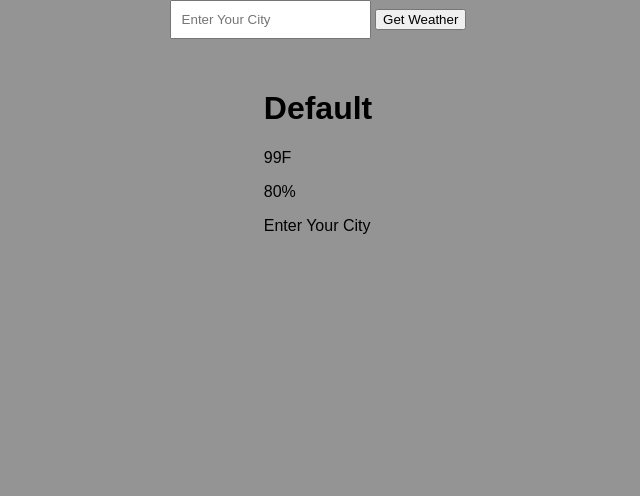
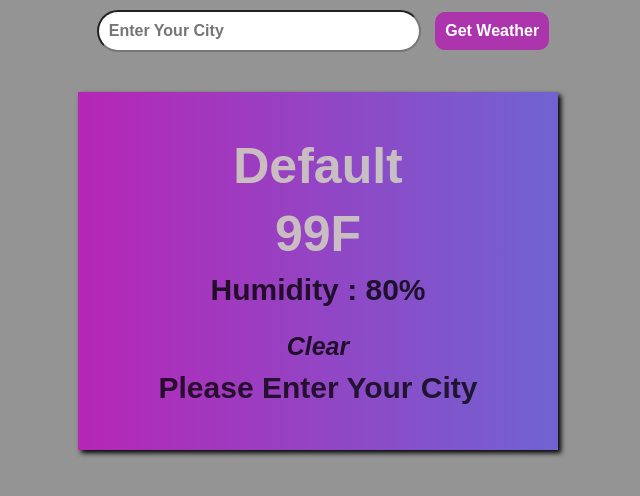
Before and after one commit to knowaraj/weather_js, a plain HTML site: page index.html in a window 1280 px wide. Shown: the whole page, without its empty margins (322-962 px from the left). Drawn offline with Linux system fonts and the light colour scheme.

Commit message:
Css model

```diff
--- a/index.html
+++ b/index.html
@@ -14,8 +14,9 @@
     <div class="maindiv">
         <h1 class="cityName">Default</h1>
         <p class="temp">99F</p>
-        <p class="humidity">80%</p>
-        <p class="error">Enter Your City</p>
+        <p class="humidity">Humidity : 80%</p>
+        <p class="description">Clear</p>
+        <p class="error">Please Enter Your City</p>
 
     </div>
 
--- a/style.css
+++ b/style.css
@@ -12,4 +12,64 @@ body{
 }
 .city{
     padding: 10px;
+    font-size: 1rem;
+    font-weight: bold;
+    border-radius: 25px;
+    width: 300px;
+    margin: 10px;
 }
+button{
+    padding: 10px;
+    font-weight: bold;
+    font-size: 1rem;
+    background-color: rgb(172, 52, 172);
+    color: white;
+    border: none;
+    border-radius: 10px;
+    cursor: pointer;
+}
+button:hover{
+    background-color: purple;
+}
+
+.maindiv{
+    background:linear-gradient(90deg,rgb(182, 38, 182),rgb(112, 99, 210));
+    padding: 40px;
+    box-shadow: 3px 3px 5px black;
+    min-width: 400px;
+    display: flex;
+    flex-direction: column;
+    align-items: center;
+
+}
+h1{
+    margin-top: 5px;
+    margin-bottom: 5px;
+
+}
+p{
+    font-size: 30px;
+    margin: 5px;
+}
+.temp,.cityName{
+    font-size: 50px;
+    color: hsla(65, 22%, 80%, 0.827);
+    font-weight: bold;
+}
+.humidity{
+    font-weight: bold;
+    margin-bottom: 20px;
+    color: hsla(0, 0%, 0%, 0.778);
+}
+.description{
+    font-size: 25px;
+    font-style: italic;
+    font-weight:bold;
+    color: rgba(0, 0, 0, 0.788);
+
+}
+.error{
+    font-size: 30px;
+    font-weight: bold;
+    color: hsla(0, 0%, 0%, 0.753);
+}
```
